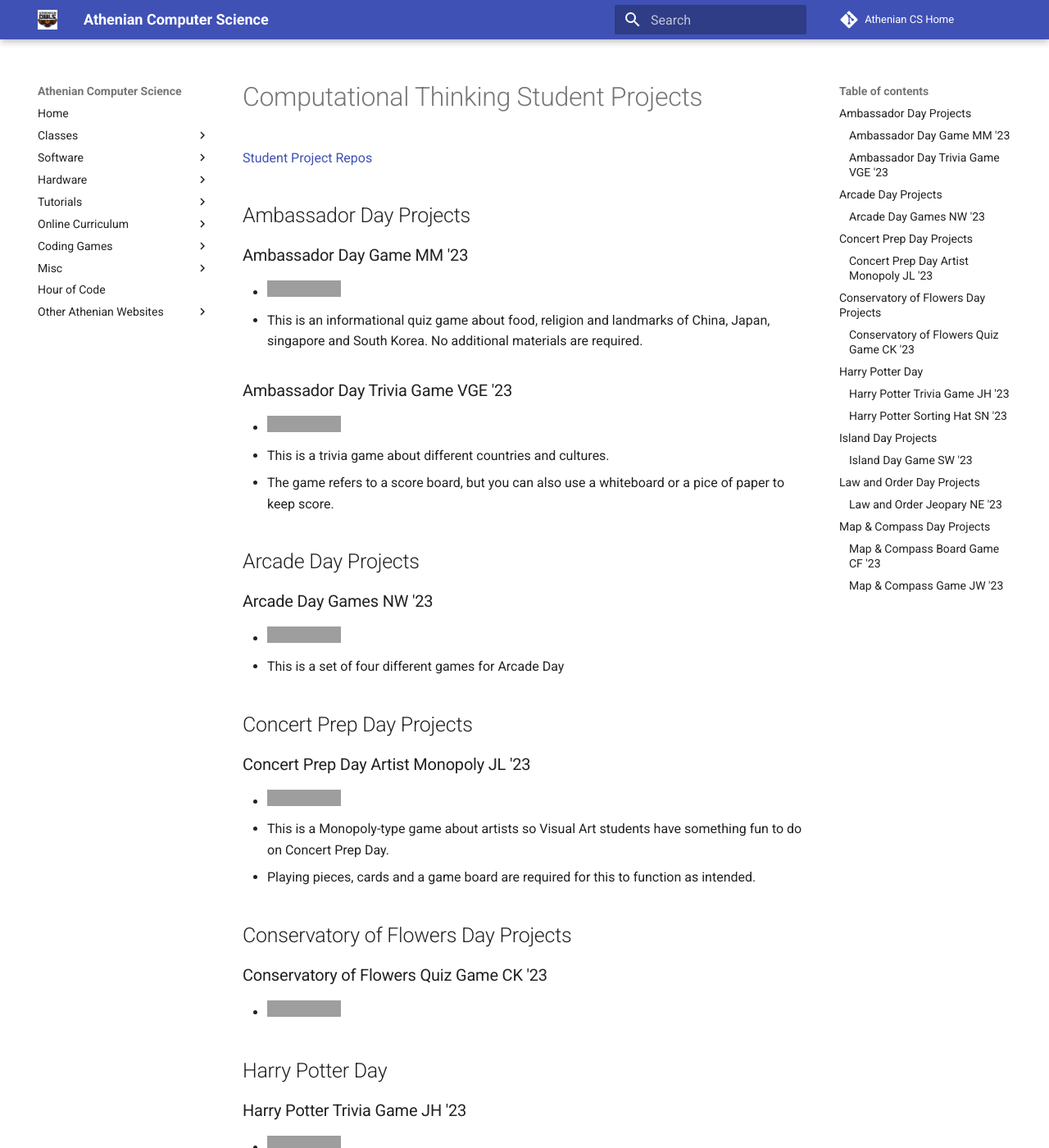
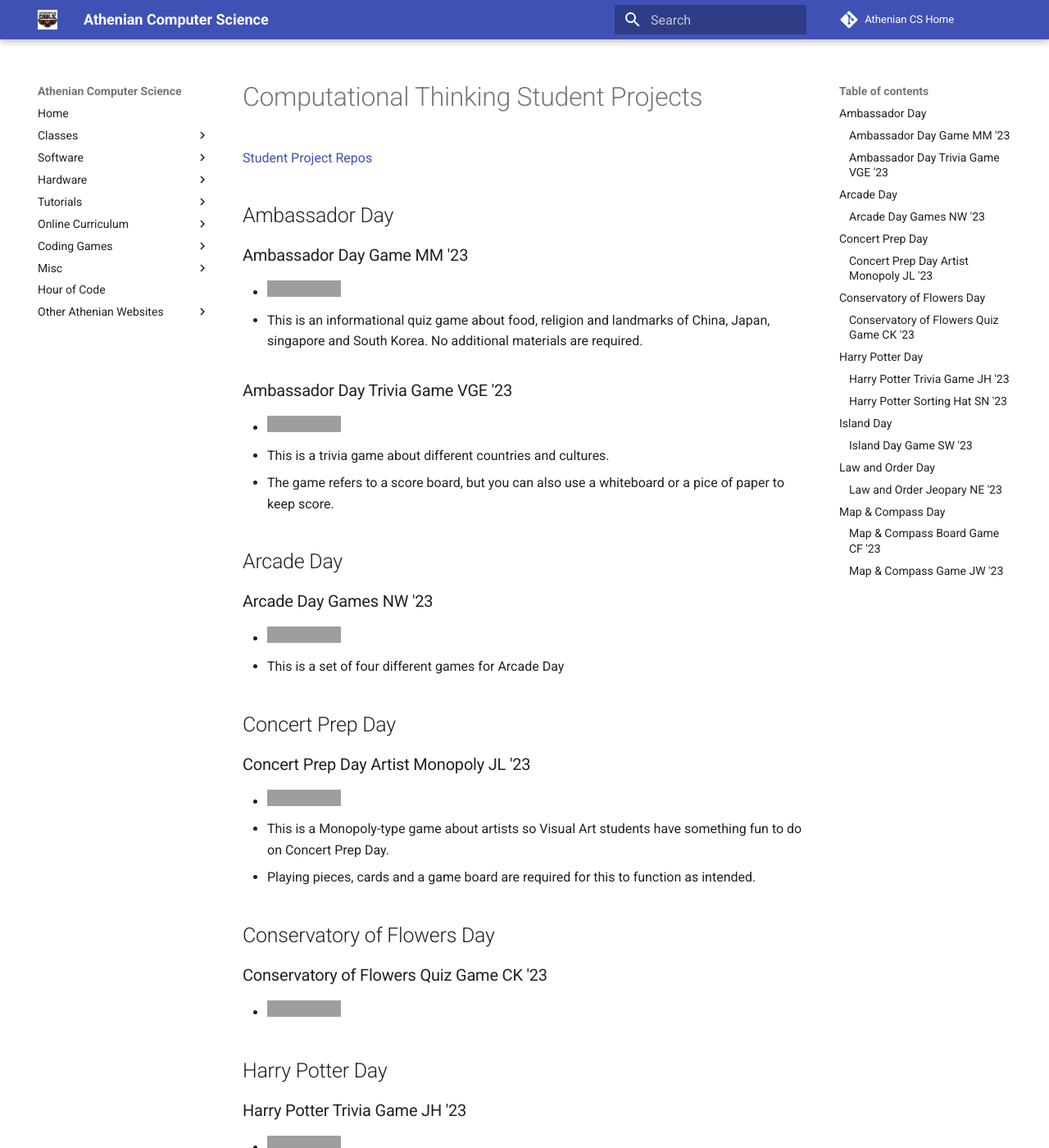
Before and after one commit to athenian-computational-thinking/athenian-cs-mkdocs, an MkDocs documentation site: the page built from docs/ct-projects.md, in a window 1280 px wide and 1400 px high. Shown: the whole window at 82% size. Built offline with MkDocs 1.6.1 and Material for MkDocs 9.7.7, drawn with Linux system fonts in a browser that asks for light colours; comment, search, counter and statistics services are not loaded; some of the changed text lies outside the part shown; grey boxes are pictures that could not be loaded.

Commit message:
Update ct-projects.md

```diff
--- a/docs/ct-projects.md
+++ b/docs/ct-projects.md
@@ -2,7 +2,7 @@
 
 [Student Project Repos](https://github.com/athenian-ct-projects)
 
-## Ambassador Day Projects
+## Ambassador Day
 
 ### Ambassador Day Game MM '23
 * [![Run on Repl.it](https://repl.it/badge/github/athenian-ct-projects/Ambassador-Day-Game-MM)](https://repl.it/github/athenian-ct-projects/Ambassador-Day-Game-MM)
@@ -14,21 +14,21 @@
 * The game refers to a score board, but you can also use a whiteboard or a pice of paper to keep score.
 
 
-## Arcade Day Projects
+## Arcade Day
 
 ### Arcade Day Games NW '23
 * [![Run on Repl.it](https://repl.it/badge/github/athenian-ct-projects/Arcade-Day-Game-NW)](https://repl.it/github/athenian-ct-projects/Arcade-Day-Game-NW)
 * This is a set of four different games for Arcade Day
 
 
-## Concert Prep Day Projects
+## Concert Prep Day
 
 ### Concert Prep Day Artist Monopoly JL '23
 * [![Run on Repl.it](https://repl.it/badge/github/athenian-ct-projects/Concert-Prep-Day-JL)](https://repl.it/github/athenian-ct-projects/Concert-Prep-Day-JL)
 * This is a Monopoly-type game about artists so Visual Art students have something fun to do on Concert Prep Day.
 * Playing pieces, cards and a game board are required for this to function as intended.
 
-## Conservatory of Flowers Day Projects
+## Conservatory of Flowers Day
 
 ### Conservatory of Flowers Quiz Game CK '23
 * [![Run on Repl.it](https://repl.it/badge/github/athenian-ct-projects/Conservatory-of-Flowers-CK)](https://repl.it/github/athenian-ct-projects/Conservatory-of-Flowers-CK)
@@ -46,21 +46,21 @@
 * Needs editing to deal with images (or not).
 
 
-## Island Day Projects
+## Island Day
 
 ### Island Day Game SW '23
 * [![Run on Repl.it](https://repl.it/badge/github/athenian-ct-projects/Island-Day-SW)](https://repl.it/github/athenian-ct-projects/Island-Day-SW)
 * This is a digital game for Island Day. No additional materials are needed.
 
 
-## Law and Order Day Projects
+## Law and Order Day
 
 ### Law and Order Jeopary NE '23
 * [![Run on Repl.it](https://repl.it/badge/github/athenian-ct-projects/Law-and-Order-Jeopardy-NE)](https://repl.it/github/athenian-ct-projects/Law-and-Order-Jeopardy-NE)
 * This is a quiz game. No additional materials are required.
 
 
-## Map & Compass Day Projects
+## Map & Compass Day
 
 ### Map & Compass Board Game CF '23
 * [![Run on Repl.it](https://repl.it/badge/github/athenian-ct-projects/Map-Compass-Board-Game-CF)](https://repl.it/github/athenian-ct-projects/Map-Compass-Board-Game-CF)
```
